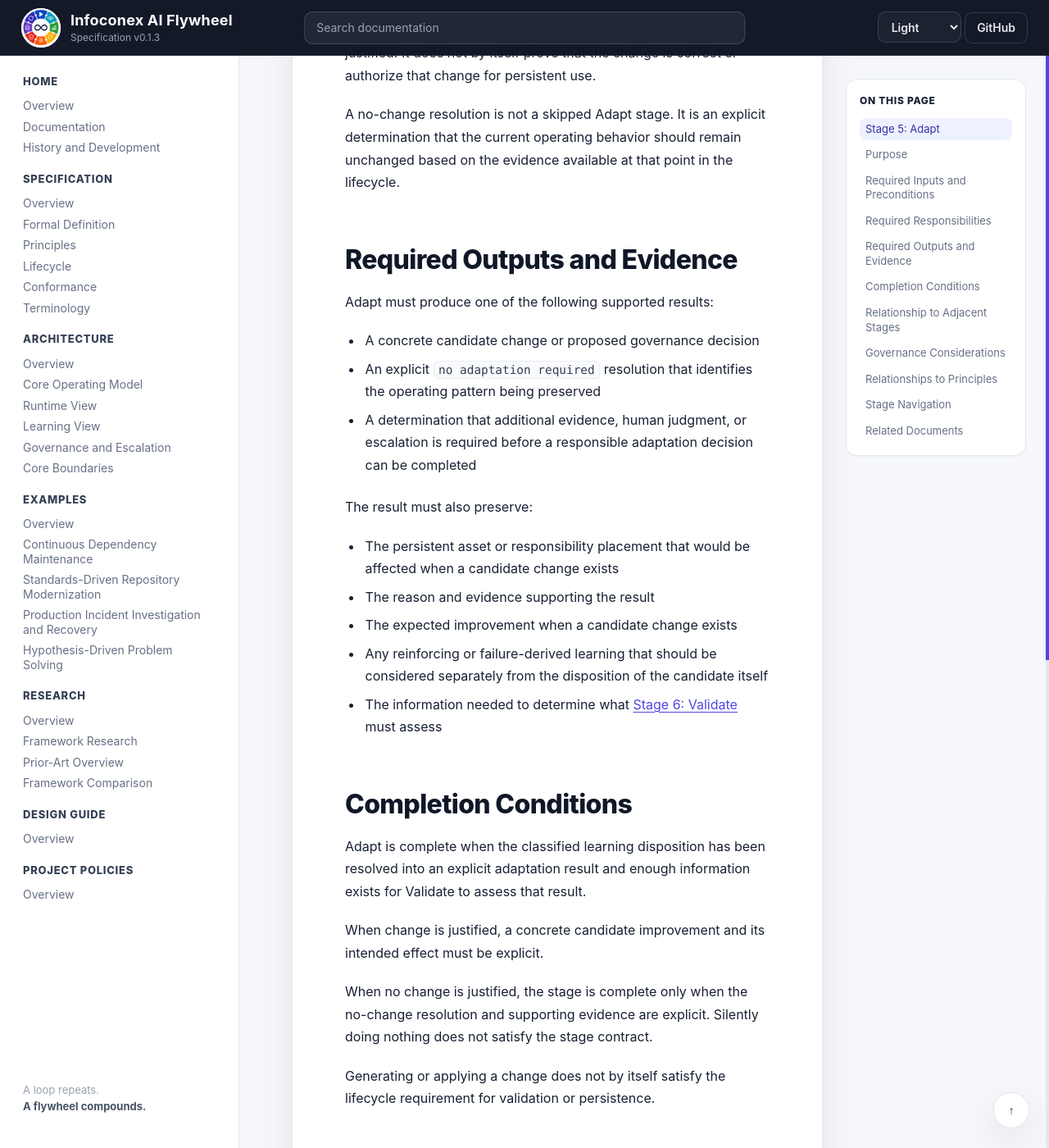
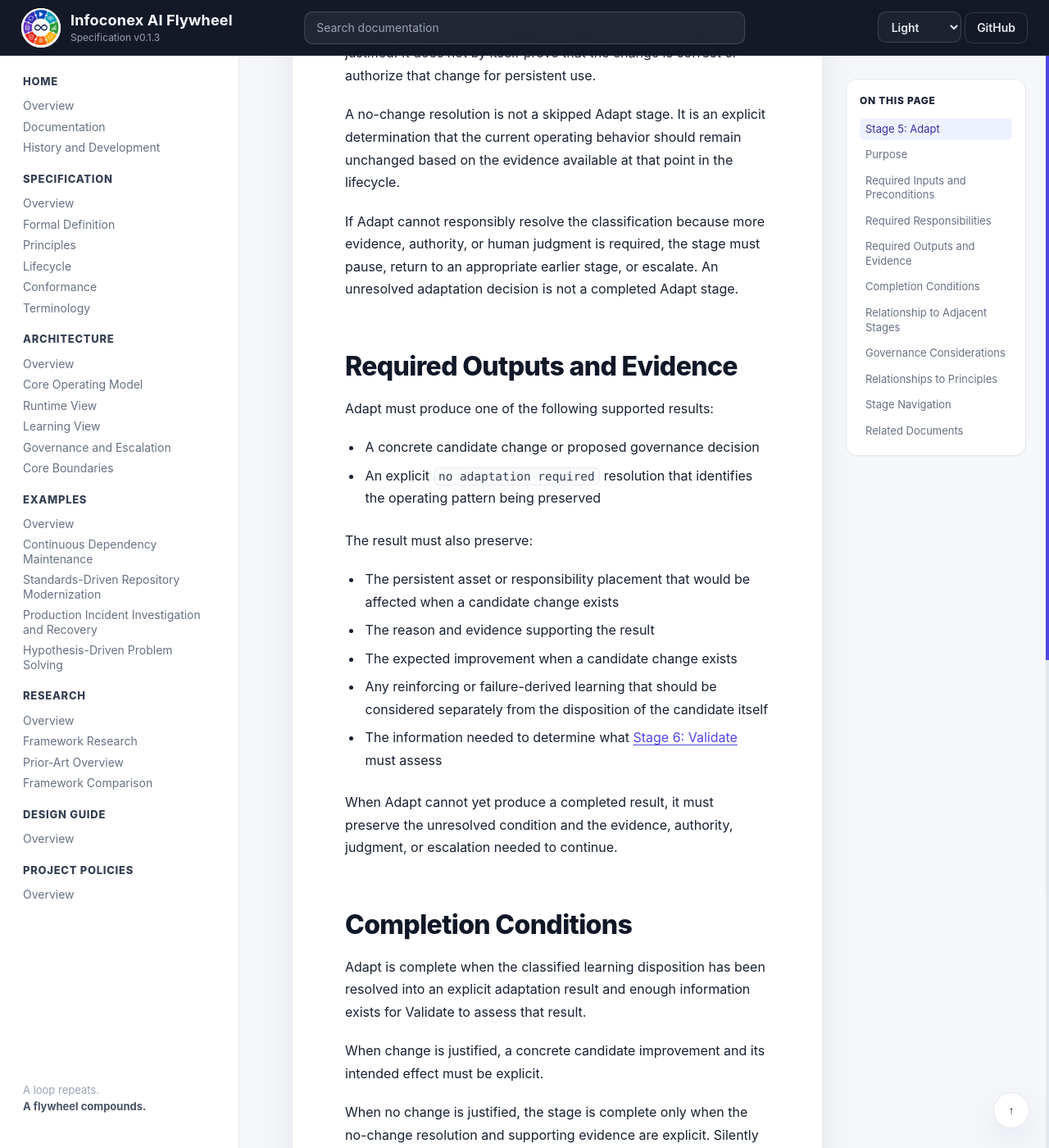
Before and after one commit to infoconex/ai-flywheel, a Jekyll site: the page built from docs/specification/lifecycle/05-adapt.md, in a window 1280 px wide and 1400 px high, scrolled down 2690 px. Shown: the whole window at 82% size. Built offline with Jekyll 4.4.1, drawn with Linux system fonts in a browser that asks for light colours; our own code applies the rules of GitHub Pages for plain Markdown files; some of the changed text lies outside the part shown.

Commit message:
Distinguish unresolved adaptation from stage completion

```diff
--- a/docs/specification/lifecycle/05-adapt.md
+++ b/docs/specification/lifecycle/05-adapt.md
@@ -55,13 +55,14 @@ Adaptation produces a candidate change only when change is justified. It does no
 
 A no-change resolution is not a skipped Adapt stage. It is an explicit determination that the current operating behavior should remain unchanged based on the evidence available at that point in the lifecycle.
 
+If Adapt cannot responsibly resolve the classification because more evidence, authority, or human judgment is required, the stage must pause, return to an appropriate earlier stage, or escalate. An unresolved adaptation decision is not a completed Adapt stage.
+
 ## Required Outputs and Evidence
 
 Adapt must produce one of the following supported results:
 
 - A concrete candidate change or proposed governance decision
 - An explicit `no adaptation required` resolution that identifies the operating pattern being preserved
-- A determination that additional evidence, human judgment, or escalation is required before a responsible adaptation decision can be completed
 
 The result must also preserve:
 
@@ -70,6 +71,8 @@ The result must also preserve:
 - The expected improvement when a candidate change exists
 - Any reinforcing or failure-derived learning that should be considered separately from the disposition of the candidate itself
 - The information needed to determine what [Stage 6: Validate](06-validate.md) must assess
+
+When Adapt cannot yet produce a completed result, it must preserve the unresolved condition and the evidence, authority, judgment, or escalation needed to continue.
 
 ## Completion Conditions
 
@@ -85,7 +88,7 @@ Generating or applying a change does not by itself satisfy the lifecycle require
 
 Adapt consumes the learning disposition and supporting evidence produced by [Stage 4: Classify](04-classify.md).
 
-Its adaptation result becomes the primary input to [Stage 6: Validate](06-validate.md). Validate may assess a candidate improvement, an explicit no-change resolution, or reusable learning derived from a failed or rejected attempt.
+A completed adaptation result becomes the primary input to [Stage 6: Validate](06-validate.md). Validate may assess a candidate improvement, an explicit no-change resolution, or reusable learning derived from a failed or rejected attempt.
 
 If new evidence shows that the earlier classification or improvement destination was wrong, the lifecycle may return to Classify rather than forcing the current adaptation path to continue.
 
```
